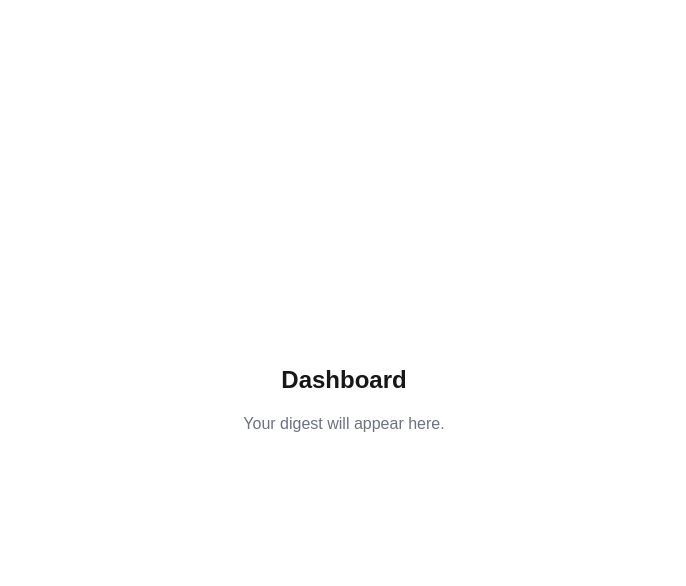
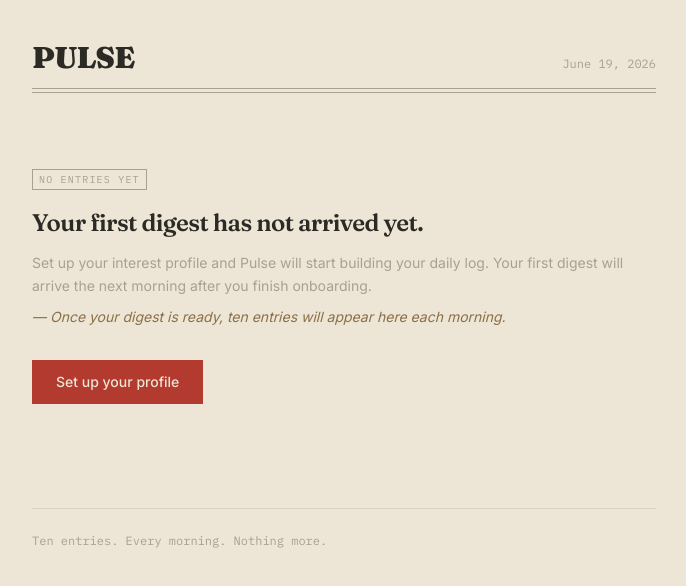
Before and after one commit to AhmedIzaan/pulse-agent, a Next.js app in the folder frontend/: page /dashboard in a window 1280 px wide. Shown: the top 586 px of the page, without its empty margins (296-982 px from the left). Built offline with nearby package versions, Linux system fonts and the light colour scheme.

Commit message:
built the design intented for the app, authentication by clerk

```diff
--- a/frontend/app/dashboard/page.tsx
+++ b/frontend/app/dashboard/page.tsx
@@ -1,11 +1,66 @@
+import Link from "next/link";
 import { UserButton } from "@clerk/nextjs";
+
+function today() {
+  return new Date().toLocaleDateString("en-US", {
+    month: "long",
+    day: "numeric",
+    year: "numeric",
+  });
+}
 
 export default function DashboardPage() {
   return (
-    <div className="flex min-h-screen flex-col items-center justify-center gap-4">
-      <h1 className="text-2xl font-semibold">Dashboard</h1>
-      <p className="text-gray-500">Your digest will appear here.</p>
-      <UserButton afterSignOutUrl="/" />
+    <div className="min-h-screen bg-vellum font-body">
+      <div className="max-w-2xl mx-auto px-6 py-10">
+
+        {/* Masthead */}
+        <header className="flex items-baseline justify-between">
+          <span className="font-display font-black text-3xl tracking-tight text-ink">
+            PULSE
+          </span>
+          <div className="flex items-center gap-4">
+            <span className="font-mono text-xs text-pencil">{today()}</span>
+            <UserButton afterSignOutUrl="/" />
+          </div>
+        </header>
+
+        {/* Double rule */}
+        <div className="mt-3 border-t border-pencil" />
+        <div className="mt-[3px] border-t border-pencil mb-8" />
+
+        {/* Empty state */}
+        <div className="py-10">
+          <div className="mb-4">
+            <span className="tag text-pencil border-pencil">No entries yet</span>
+          </div>
+
+          <h2 className="font-display font-semibold text-2xl text-ink tracking-tight mb-3">
+            Your first digest has not arrived yet.
+          </h2>
+
+          <p className="text-pencil text-sm leading-reading mb-2">
+            Set up your interest profile and Pulse will start building your daily log.
+            Your first digest will arrive the next morning after you finish onboarding.
+          </p>
+
+          <p className="margin-note mb-8">
+            — Once your digest is ready, ten entries will appear here each morning.
+          </p>
+
+          <Link href="/onboarding" className="btn-wax">
+            Set up your profile
+          </Link>
+        </div>
+
+        {/* Footer rule */}
+        <div className="entry-rule mt-16 pt-6">
+          <p className="font-mono text-xs text-pencil">
+            Ten entries. Every morning. Nothing more.
+          </p>
+        </div>
+
+      </div>
     </div>
   );
 }
--- a/frontend/app/globals.css
+++ b/frontend/app/globals.css
@@ -2,26 +2,126 @@
 @tailwind components;
 @tailwind utilities;
 
-:root {
-  --background: #ffffff;
-  --foreground: #171717;
-}
+@layer base {
+  html {
+    background-color: #EDE6D6;
+    color: #2B2A25;
+  }
 
-@media (prefers-color-scheme: dark) {
-  :root {
-    --background: #0a0a0a;
-    --foreground: #ededed;
+  body {
+    font-family: var(--font-inter), system-ui, sans-serif;
+    font-size: 15px;
+    line-height: 1.7;
+    background-color: #EDE6D6;
+    color: #2B2A25;
+  }
+
+  /* Keyboard focus — 2px Walnut outline, no browser default blue */
+  *:focus-visible {
+    outline: 2px solid #8B6F47;
+    outline-offset: 2px;
+  }
+
+  /* Respect reduced motion */
+  @media (prefers-reduced-motion: reduce) {
+    *, *::before, *::after {
+      transition-duration: 0ms !important;
+      animation-duration: 0ms !important;
+    }
   }
 }
 
-body {
-  color: var(--foreground);
-  background: var(--background);
-  font-family: Arial, Helvetica, sans-serif;
-}
+@layer components {
+  /* Double rule — used only under masthead */
+  .rule-double {
+    border-top: 1px solid #A8A092;
+    padding-top: 2px;
+    border-bottom: none;
+    position: relative;
+  }
+  .rule-double::after {
+    content: "";
+    display: block;
+    border-top: 1px solid #A8A092;
+    margin-top: 2px;
+  }
 
-@layer utilities {
-  .text-balance {
-    text-wrap: balance;
+  /* Stamped tag — rectangular, bordered, uppercase mono */
+  .tag {
+    display: inline-block;
+    font-family: var(--font-ibm-mono), monospace;
+    font-size: 10px;
+    letter-spacing: 0.12em;
+    text-transform: uppercase;
+    padding: 1px 6px;
+    border: 1px solid currentColor;
+    background: transparent;
+    border-radius: 0;
+  }
+
+  /* Margin annotation — the signature italic walnut note */
+  .margin-note {
+    font-style: italic;
+    color: #8B6F47;
+    font-size: 14px;
+    line-height: 1.6;
+  }
+
+  /* Entry rule — thin single line between digest entries */
+  .entry-rule {
+    border-top: 1px solid rgba(168, 160, 146, 0.3);
+  }
+
+  /* Primary button */
+  .btn-primary {
+    background: #2B2A25;
+    color: #EDE6D6;
+    padding: 10px 24px;
+    font-family: var(--font-inter), sans-serif;
+    font-size: 14px;
+    font-weight: 500;
+    border: none;
+    border-radius: 0;
+    cursor: pointer;
+    transition: background-color 150ms;
+    display: inline-block;
+    text-decoration: none;
+  }
+  .btn-primary:hover {
+    background: #8B6F47;
+  }
+
+  /* Secondary button */
+  .btn-secondary {
+    background: transparent;
+    color: #2B2A25;
+    padding: 10px 24px;
+    font-family: var(--font-inter), sans-serif;
+    font-size: 14px;
+    font-weight: 500;
+    border: 1px solid #2B2A25;
+    border-radius: 0;
+    cursor: pointer;
+    transition: background-color 150ms;
+    display: inline-block;
+    text-decoration: none;
+  }
+  .btn-secondary:hover {
+    background: rgba(43, 42, 37, 0.06);
+  }
+
+  /* Wax button — one per screen max, urgent/primary CTA only */
+  .btn-wax {
+    background: #B23A2E;
+    color: #EDE6D6;
+    padding: 10px 24px;
+    font-family: var(--font-inter), sans-serif;
+    font-size: 14px;
+    font-weight: 500;
+    border: none;
+    border-radius: 0;
+    cursor: pointer;
+    display: inline-block;
+    text-decoration: none;
   }
 }
--- a/frontend/app/layout.tsx
+++ b/frontend/app/layout.tsx
@@ -1,17 +1,27 @@
 import type { Metadata } from "next";
-import localFont from "next/font/local";
+import { Fraunces, Inter, IBM_Plex_Mono } from "next/font/google";
 import { ClerkProvider } from "@clerk/nextjs";
 import "./globals.css";
 
-const geistSans = localFont({
-  src: "./fonts/GeistVF.woff",
-  variable: "--font-geist-sans",
-  weight: "100 900",
+const fraunces = Fraunces({
+  subsets: ["latin"],
+  weight: ["600", "700", "900"],
+  variable: "--font-fraunces",
+  display: "swap",
 });
-const geistMono = localFont({
-  src: "./fonts/GeistMonoVF.woff",
-  variable: "--font-geist-mono",
-  weight: "100 900",
+
+const inter = Inter({
+  subsets: ["latin"],
+  weight: ["400", "500"],
+  variable: "--font-inter",
+  display: "swap",
+});
+
+const ibmMono = IBM_Plex_Mono({
+  subsets: ["latin"],
+  weight: ["400", "500"],
+  variable: "--font-ibm-mono",
+  display: "swap",
 });
 
 export const metadata: Metadata = {
@@ -26,12 +36,8 @@ export default function RootLayout({
 }>) {
   return (
     <ClerkProvider>
-      <html lang="en">
-        <body
-          className={`${geistSans.variable} ${geistMono.variable} antialiased`}
-        >
-          {children}
-        </body>
+      <html lang="en" className={`${fraunces.variable} ${inter.variable} ${ibmMono.variable}`}>
+        <body>{children}</body>
       </html>
     </ClerkProvider>
   );
--- a/frontend/app/page.tsx
+++ b/frontend/app/page.tsx
@@ -1,101 +1,106 @@
-import Image from "next/image";
+import Link from "next/link";
+import { auth } from "@clerk/nextjs/server";
+import { redirect } from "next/navigation";
 
-export default function Home() {
+const SAMPLE_ENTRIES = [
+  {
+    tag: "AI Research",
+    tagColor: "text-moss border-moss",
+    title: "Anthropic releases interpretability findings on chain-of-thought faithfulness",
+    body: "Researchers found that models sometimes reason correctly in scratchpads while producing outputs inconsistent with that reasoning — raising questions about whether visible reasoning is the actual decision process.",
+    annotation: "Directly relevant to your interest in AI safety tooling — the gap between stated and actual reasoning is the core problem you have been tracking.",
+    source: "arxiv.org",
+    time: "06:14",
+  },
+  {
+    tag: "Systems",
+    tagColor: "text-walnut border-walnut",
+    title: "Linux 6.10 lands memory-folios optimization, showing 8% throughput gain in benchmarks",
+    body: "The folio work merged over the last two kernel cycles finally lands measurable gains in real-world file I/O workloads, particularly for large sequential reads common in database and ML training pipelines.",
+    annotation: "Worth a close read if you are still profiling the data loader bottleneck — the gains are in exactly the path you were benchmarking.",
+    source: "lwn.net",
+    time: "05:52",
+  },
+];
+
+function today() {
+  return new Date().toLocaleDateString("en-US", {
+    month: "long",
+    day: "numeric",
+    year: "numeric",
+  });
+}
+
+export default async function HomePage() {
+  const { userId } = auth();
+  if (userId) redirect("/dashboard");
+
   return (
-    <div className="grid grid-rows-[20px_1fr_20px] items-center justify-items-center min-h-screen p-8 pb-20 gap-16 sm:p-20 font-[family-name:var(--font-geist-sans)]">
-      <main className="flex flex-col gap-8 row-start-2 items-center sm:items-start">
-        <Image
-          className="dark:invert"
-          src="https://nextjs.org/icons/next.svg"
-          alt="Next.js logo"
-          width={180}
-          height={38}
-          priority
-        />
-        <ol className="list-inside list-decimal text-sm text-center sm:text-left font-[family-name:var(--font-geist-mono)]">
-          <li className="mb-2">
-            Get started by editing{" "}
-            <code className="bg-black/[.05] dark:bg-white/[.06] px-1 py-0.5 rounded font-semibold">
-              app/page.tsx
-            </code>
-            .
-          </li>
-          <li>Save and see your changes instantly.</li>
-        </ol>
+    <div className="min-h-screen bg-vellum font-body">
+      <div className="max-w-2xl mx-auto px-6 py-10">
 
-        <div className="flex gap-4 items-center flex-col sm:flex-row">
-          <a
-            className="rounded-full border border-solid border-transparent transition-colors flex items-center justify-center bg-foreground text-background gap-2 hover:bg-[#383838] dark:hover:bg-[#ccc] text-sm sm:text-base h-10 sm:h-12 px-4 sm:px-5"
-            href="https://vercel.com/new?utm_source=create-next-app&utm_medium=appdir-template-tw&utm_campaign=create-next-app"
-            target="_blank"
-            rel="noopener noreferrer"
-          >
-            <Image
-              className="dark:invert"
-              src="https://nextjs.org/icons/vercel.svg"
-              alt="Vercel logomark"
-              width={20}
-              height={20}
-            />
-            Deploy now
-          </a>
-          <a
-            className="rounded-full border border-solid border-black/[.08] dark:border-white/[.145] transition-colors flex items-center justify-center hover:bg-[#f2f2f2] dark:hover:bg-[#1a1a1a] hover:border-transparent text-sm sm:text-base h-10 sm:h-12 px-4 sm:px-5 sm:min-w-44"
-            href="https://nextjs.org/docs?utm_source=create-next-app&utm_medium=appdir-template-tw&utm_campaign=create-next-app"
-            target="_blank"
-            rel="noopener noreferrer"
-          >
-            Read our docs
-          </a>
+        {/* Masthead */}
+        <header className="flex items-baseline justify-between">
+          <span className="font-display font-black text-3xl tracking-tight text-ink">
+            PULSE
+          </span>
+          <span className="font-mono text-xs text-pencil">{today()}</span>
+        </header>
+
+        {/* Double rule */}
+        <div className="mt-3 border-t border-pencil" />
+        <div className="mt-[3px] border-t border-pencil mb-8" />
+
+        {/* Lede */}
+        <p className="text-ink text-base leading-reading mb-2">
+          A daily field log, built for people who follow ideas seriously.
+        </p>
+        <p className="text-pencil text-sm leading-reading mb-8">
+          Tell Pulse what you care about. Every morning it reads the web for you — research papers,
+          developer forums, industry news — filters the noise, and delivers ten entries worth your time.
+        </p>
+
+        <div className="flex gap-3 mb-14">
+          <Link href="/sign-up" className="btn-wax">
+            Start your digest
+          </Link>
+          <Link href="/sign-in" className="btn-secondary">
+            Sign in
+          </Link>
         </div>
-      </main>
-      <footer className="row-start-3 flex gap-6 flex-wrap items-center justify-center">
-        <a
-          className="flex items-center gap-2 hover:underline hover:underline-offset-4"
-          href="https://nextjs.org/learn?utm_source=create-next-app&utm_medium=appdir-template-tw&utm_campaign=create-next-app"
-          target="_blank"
-          rel="noopener noreferrer"
-        >
-          <Image
-            aria-hidden
-            src="https://nextjs.org/icons/file.svg"
-            alt="File icon"
-            width={16}
-            height={16}
-          />
-          Learn
-        </a>
-        <a
-          className="flex items-center gap-2 hover:underline hover:underline-offset-4"
-          href="https://vercel.com/templates?framework=next.js&utm_source=create-next-app&utm_medium=appdir-template-tw&utm_campaign=create-next-app"
-          target="_blank"
-          rel="noopener noreferrer"
-        >
-          <Image
-            aria-hidden
-            src="https://nextjs.org/icons/window.svg"
-            alt="Window icon"
-            width={16}
-            height={16}
-          />
-          Examples
-        </a>
-        <a
-          className="flex items-center gap-2 hover:underline hover:underline-offset-4"
-          href="https://nextjs.org?utm_source=create-next-app&utm_medium=appdir-template-tw&utm_campaign=create-next-app"
-          target="_blank"
-          rel="noopener noreferrer"
-        >
-          <Image
-            aria-hidden
-            src="https://nextjs.org/icons/globe.svg"
-            alt="Globe icon"
-            width={16}
-            height={16}
-          />
-          Go to nextjs.org →
-        </a>
-      </footer>
+
+        {/* Sample entries */}
+        <div className="mb-5">
+          <span className="font-mono text-xs text-pencil uppercase tracking-widest">
+            Sample · {today()}
+          </span>
+        </div>
+
+        {SAMPLE_ENTRIES.map((entry, i) => (
+          <article key={i} className={i > 0 ? "entry-rule pt-6 mt-6" : ""}>
+            <div className="mb-2">
+              <span className={`tag ${entry.tagColor}`}>{entry.tag}</span>
+            </div>
+            <h2 className="font-display font-semibold text-xl text-ink leading-tight tracking-tight mb-3">
+              {entry.title}
+            </h2>
+            <p className="text-ink text-sm leading-reading mb-3">{entry.body}</p>
+            <p className="margin-note">— {entry.annotation}</p>
+            <div className="flex gap-4 mt-3">
+              <span className="font-mono text-xs text-pencil">{entry.source}</span>
+              <span className="font-mono text-xs text-pencil">{entry.time}</span>
+            </div>
+          </article>
+        ))}
+
+        {/* Footer rule */}
+        <div className="entry-rule mt-10 pt-6">
+          <p className="font-mono text-xs text-pencil">
+            Ten entries. Every morning. Nothing more.
+          </p>
+        </div>
+
+      </div>
     </div>
   );
 }
--- a/frontend/app/sign-in/[[...sign-in]]/page.tsx
+++ b/frontend/app/sign-in/[[...sign-in]]/page.tsx
@@ -2,8 +2,8 @@ import { SignIn } from "@clerk/nextjs";
 
 export default function SignInPage() {
   return (
-    <div className="flex min-h-screen items-center justify-center bg-gray-50">
-      <SignIn />
+    <div className="flex min-h-screen items-center justify-center bg-vellum">
+      <SignIn afterSignInUrl="/dashboard" />
     </div>
   );
 }
--- a/frontend/app/sign-up/[[...sign-up]]/page.tsx
+++ b/frontend/app/sign-up/[[...sign-up]]/page.tsx
@@ -2,8 +2,8 @@ import { SignUp } from "@clerk/nextjs";
 
 export default function SignUpPage() {
   return (
-    <div className="flex min-h-screen items-center justify-center bg-gray-50">
-      <SignUp />
+    <div className="flex min-h-screen items-center justify-center bg-vellum">
+      <SignUp afterSignUpUrl="/onboarding" />
     </div>
   );
 }
--- a/frontend/tailwind.config.ts
+++ b/frontend/tailwind.config.ts
@@ -9,8 +9,37 @@ const config: Config = {
   theme: {
     extend: {
       colors: {
-        background: "var(--background)",
-        foreground: "var(--foreground)",
+        vellum: "#EDE6D6",
+        ink: "#2B2A25",
+        walnut: "#8B6F47",
+        moss: "#3D5A4C",
+        wax: "#B23A2E",
+        pencil: "#A8A092",
+      },
+      fontFamily: {
+        display: ["var(--font-fraunces)", "Georgia", "serif"],
+        body: ["var(--font-inter)", "system-ui", "sans-serif"],
+        mono: ["var(--font-ibm-mono)", "monospace"],
+      },
+      borderRadius: {
+        DEFAULT: "0",
+        none: "0",
+        sm: "0",
+        md: "0",
+        lg: "0",
+        xl: "0",
+        "2xl": "0",
+        full: "0",
+      },
+      boxShadow: {
+        DEFAULT: "none",
+        sm: "none",
+        md: "none",
+        lg: "none",
+        xl: "none",
+      },
+      lineHeight: {
+        reading: "1.7",
       },
     },
   },
```
